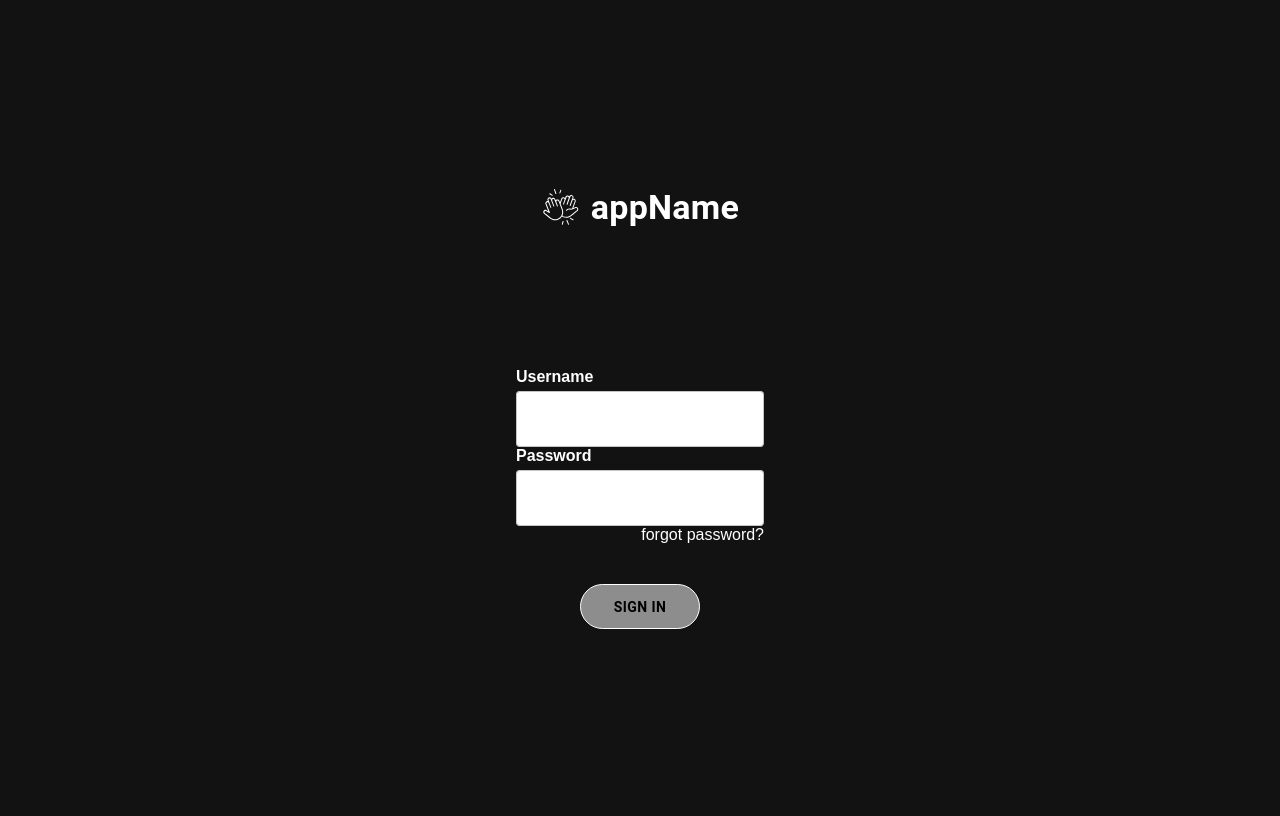
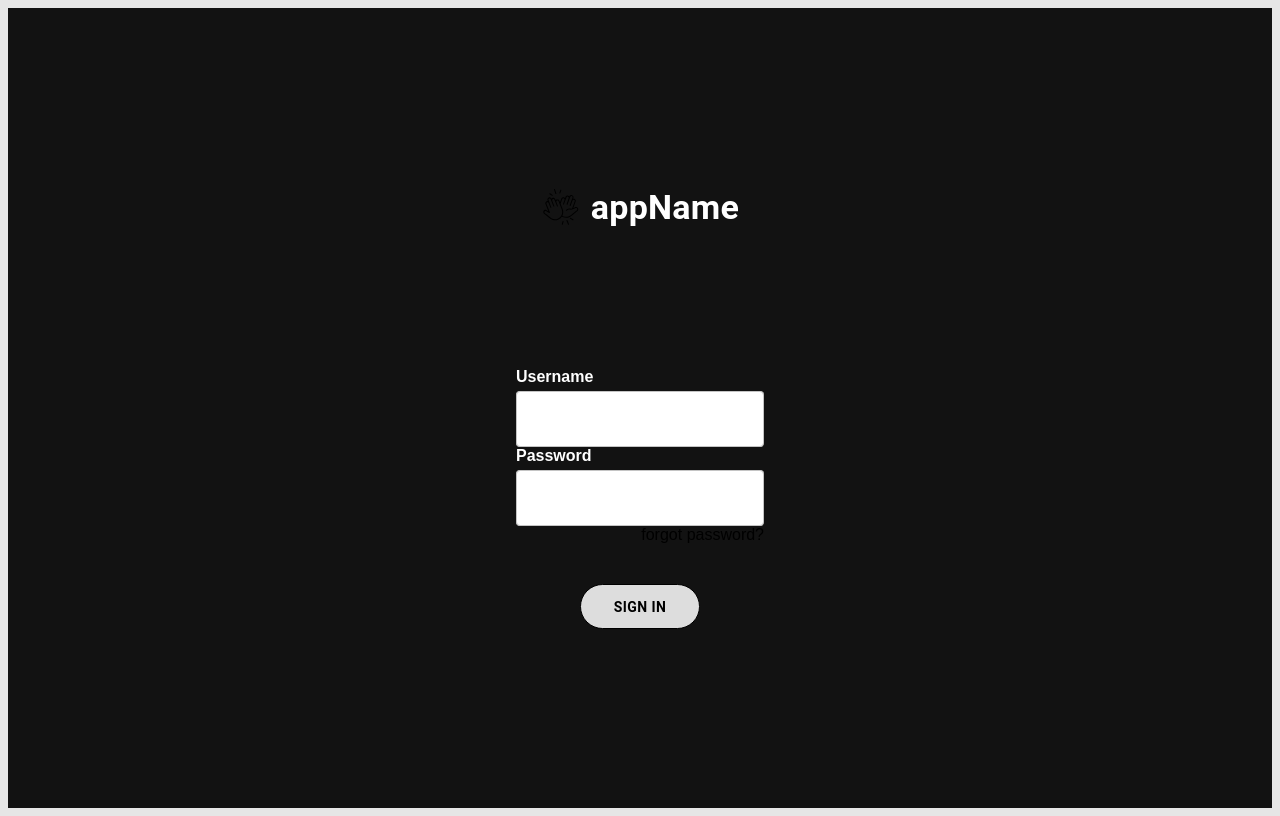
Before and after one commit to petar554/Note-Wise, a React (Vite) app: page / in a window 1280 px wide. Built offline with nearby package versions, Linux system fonts and the light colour scheme; the HTML template or start-up script is replaced by a standard one.

Commit message:
Refactor CSS: Adjust background and font colors

```diff
--- a/src/styles/CaptureImages.css
+++ b/src/styles/CaptureImages.css
@@ -18,21 +18,27 @@
 
 #snap {
     margin-top: 10px;
-    background-color: transparent;
+    background-color: #000;
     border: none;
+    border-radius: 50%;
     cursor: pointer;
     position: absolute;
     left: 50%;
     bottom: -40px;
     transform: translateX(-50%);
+    width: 50px;
+    height: 55px;
+    display: flex;
+    justify-content: center;
+    align-items: center;
 }
 
 .camera-icon {
-    filter: brightness(0) invert(1);
-    margin-left: 40px;
-    margin-top: 4px;
-    width: 60px;
-    height: 60px;
+    filter: none;
+    padding-left: 13px;
+    width: 55px;
+    height: 55px;
+    fill: #fff;
 }
 
 .thumbnail-container {
@@ -47,7 +53,6 @@
     width: 50px;
     height: 50px;
     object-fit: cover;
-    border: 2px solid #fff;
 }
 
 .image-count {
@@ -67,5 +72,4 @@
     width: 40px;
     height: 40px;
     cursor: pointer;
-    filter: brightness(0) invert(1);
 }
--- a/src/styles/Menu.css
+++ b/src/styles/Menu.css
@@ -4,13 +4,13 @@
     left: 0;
     width: 100%;
     height: 100%;
-    background-color: rgba(0, 0, 0, 1);
+    background-color: #E6E6E6;
     display: flex;
     flex-direction: column;
     justify-content: center;
     align-items: center;
     z-index: 1000;
-    color: white;
+    color: rgb(0, 0, 0);
   }
 
   .menu-title {
--- a/src/styles/NewNotes.css
+++ b/src/styles/NewNotes.css
@@ -6,7 +6,6 @@
     width: 300px;
     height: 250px;
     margin-right: 10px;
-    filter: invert(1); /* makes the icon white */
 }
 
 .new-note-below-image {
@@ -25,9 +24,9 @@
     width: 120px;
     height: 45px;
     border-radius: 25px;
-    border: 0.5px solid rgb(255, 255, 255);
+    border: 0.5px solid rgb(0, 0, 0);
     color: rgb(0, 0, 0);
-    background-color: rgb(141, 141, 141);
+    background-color: #dddddd;
     font-weight: bold;
     box-shadow: none;
 }
@@ -39,5 +38,4 @@
     bottom: 20px;
     right: 30px;
     cursor: pointer;
-    filter: brightness(0) invert(1);
   }
--- a/src/styles/SignIn.css
+++ b/src/styles/SignIn.css
@@ -9,7 +9,6 @@
   width: 40px;
   height: 40px;
   margin-right: 10px;
-  filter: invert(1); /* makes the icon white */
 }
 
 .label {
@@ -24,5 +23,5 @@
 }
 
 .forgot-password-link {
-  color: #ffffff !important;
+  color: #000000 !important;
 }
--- a/src/styles/common.css
+++ b/src/styles/common.css
@@ -1,6 +1,6 @@
 body {
-  background-color: #121212;
-  color: #ffffff;
+  background-color: #E6E6E6;
+  color: #000000;
   font-family: Arial, sans-serif;
 }
 
@@ -31,9 +31,9 @@ body {
   width: 120px;
   height: 45px;
   border-radius: 25px;
-  border: 0.5px solid rgb(255, 255, 255);
+  border: 0.5px solid rgb(0, 0, 0);
   color: rgb(0, 0, 0);
-  background-color: rgb(141, 141, 141);
+  background-color: #dddddd;
   font-weight: bold;
   box-shadow: none;
 }
```
